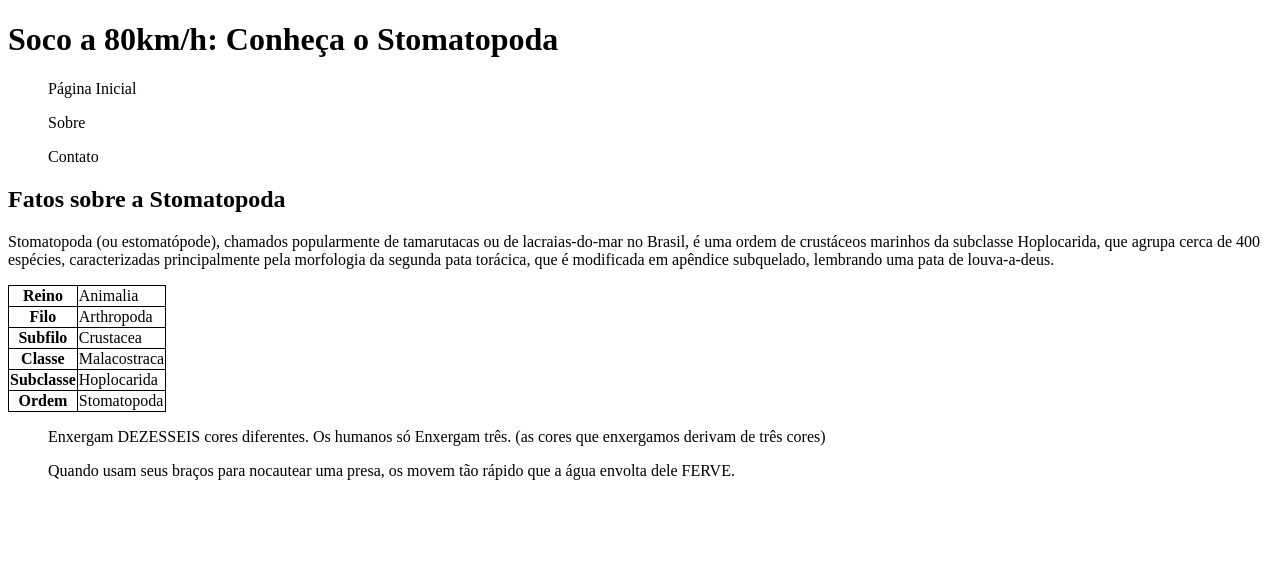
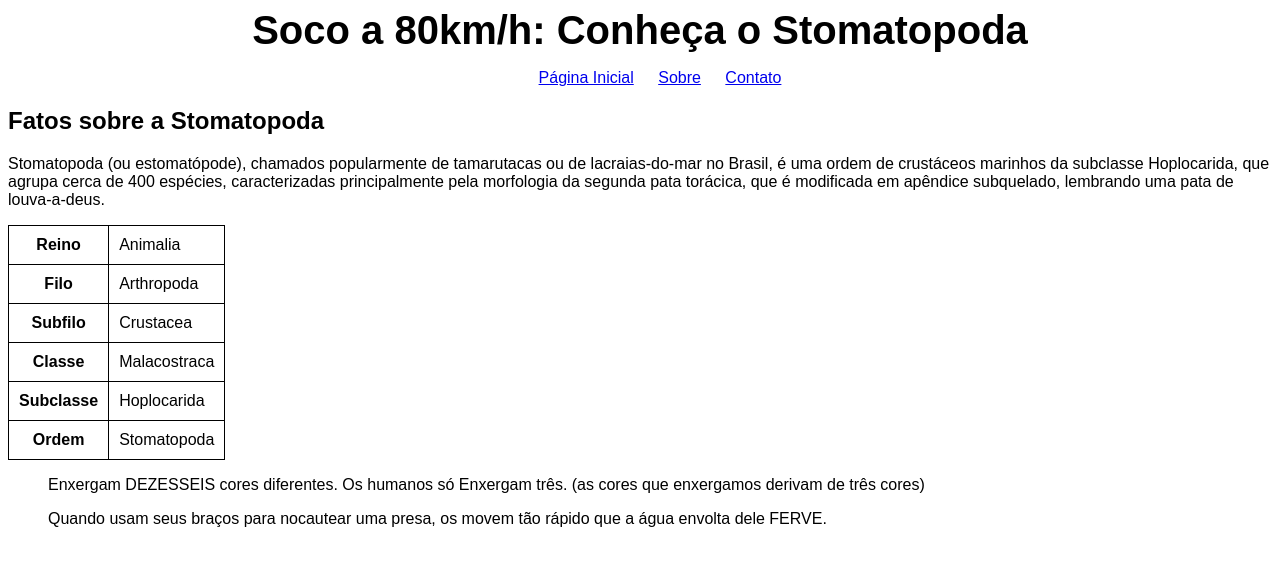
Before and after one commit to eduardoklein/SemanticHTML, a website: page index.html in a window 1280 px wide. Drawn offline with Linux system fonts and the light colour scheme.

Commit message:
Adicionando links

```diff
--- a/index.html
+++ b/index.html
@@ -8,12 +8,14 @@
     <title>Document</title>
 </head>
 <body>
-    <h1>Soco a 80km/h: Conheça o Stomatopoda</h1>
+    <header>Soco a 80km/h: Conheça o Stomatopoda</header>
 
     <nav>
-        <ul>Página Inicial</ul>
-        <ul>Sobre</ul>
-        <ul>Contato</ul>
+        <ul>
+            <li><a href="http://127.0.0.1:5500/">Página Inicial</a></li>
+            <li><a href="http://127.0.0.1:5500/">Sobre</a></li>
+            <li><a href="http://127.0.0.1:5500/">Contato</a></li>
+        </ul>
     </nav>
 
     <article>
@@ -47,7 +49,6 @@
                     <th>Ordem</th>
                     <td>Stomatopoda</td>
                 </tr>
-
                 </table>
             </section>
 
--- a/style.css
+++ b/style.css
@@ -1,4 +1,26 @@
-table, tr, th {
+body {
+    font-family: Arial, Helvetica, sans-serif;
+}
+
+header {
+    color: black;
+    text-align: center;
+    font-size: 40px;
+    font-weight: bolder;
+}
+
+nav{
+    text-align: center;
+}
+
+nav li {
+    display: inline;
+    text-align: center;
+    padding: 10px;
+}
+
+table, tr, td, th {
     border: 1px solid black;
     border-collapse: collapse;
+    padding: 10px
 }
```
